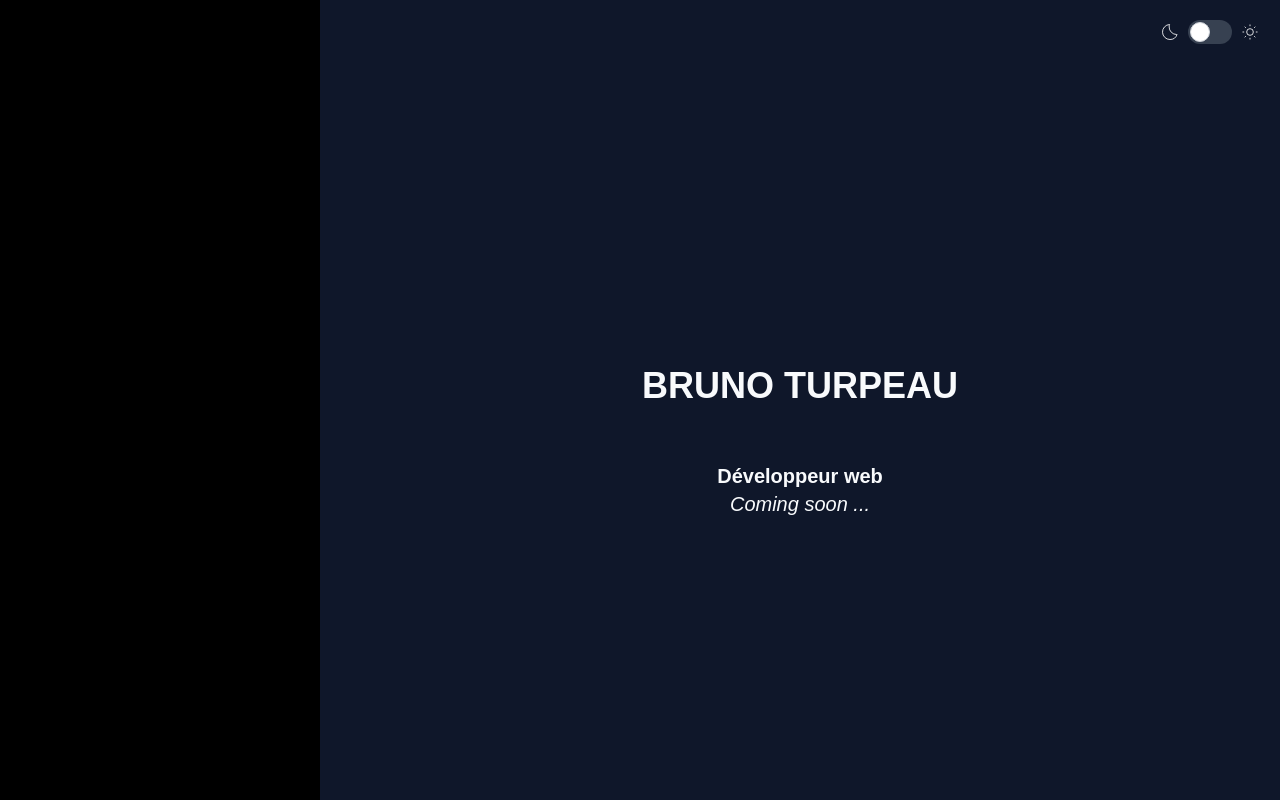
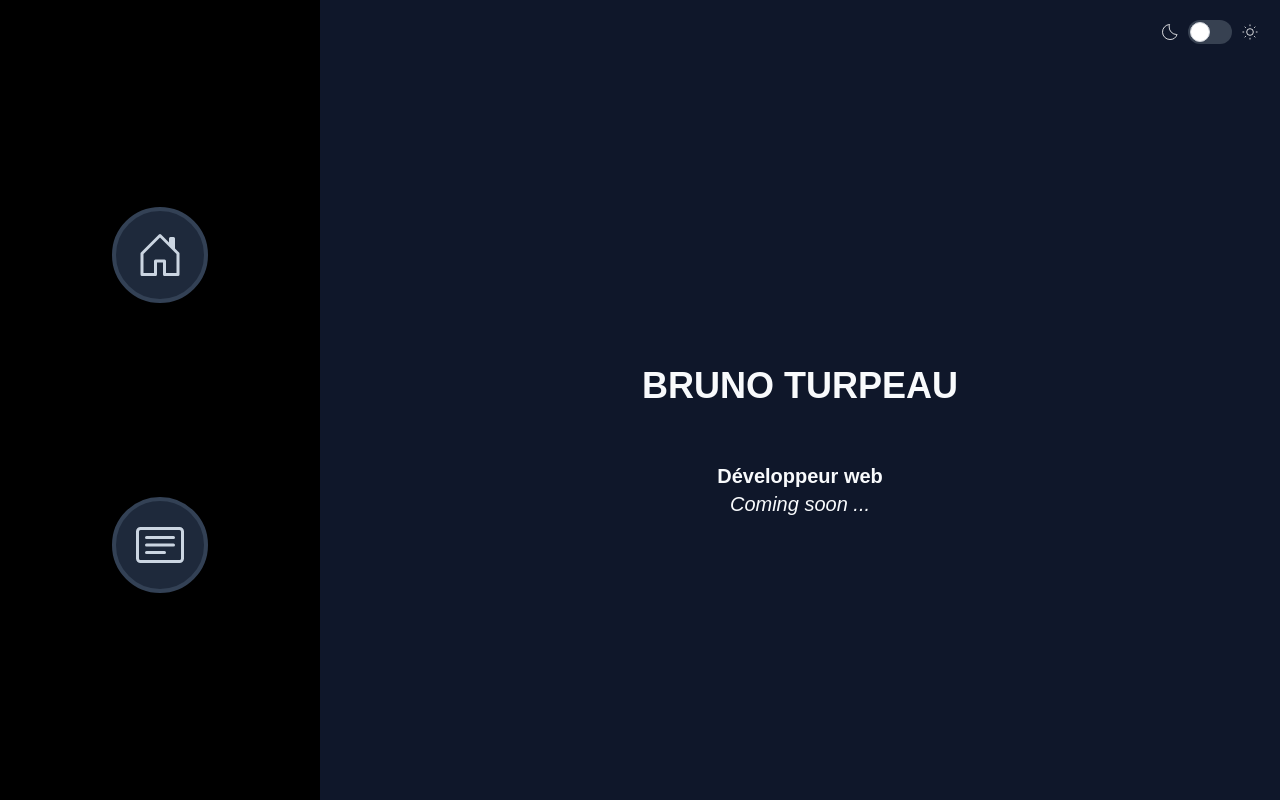
Before and after one commit to brunoturpeau/portfolio_react, a Next.js app: page / in a window 1280 px wide. Built offline with nearby package versions, Linux system fonts and the light colour scheme.

Commit message:
feat: add items navigation

```diff
--- a/app/components/Navigation.tsx
+++ b/app/components/Navigation.tsx
@@ -1,7 +1,88 @@
+import Link from "next/link";
+
 export function Navigation(){
     return (
-        <nav className={`bg-slate-200 dark:bg-black w-full absolute top-0 left-0 z-10 h-[52px] sm:static sm:h-screen sm:w-1/3`}>
-
+        <nav
+            className={`bg-slate-200 dark:bg-black w-full absolute top-0 left-0 z-10 h-[52px] sm:static sm:h-screen sm:w-1/3`}>
+            <ul className="h-full py-3 flex flex-row items-center justify-evenly sm:flex-col">
+                <li className="item-nav">
+                    <Link className="link-nav" href="/">
+                        <svg
+                            className="icon-nav"
+                            xmlns="http://www.w3.org/2000/svg"
+                            width="16"
+                            height="16"
+                            fill="currentColor"
+                            viewBox="0 0 16 16"
+                        >
+                            <path
+                                d="M8.354 1.146a.5.5 0 0 0-.708 0l-6 6A.5.5 0 0 0 1.5 7.5v7a.5.5 0 0 0 .5.5h4.5a.5.5 0 0 0 .5-.5v-4h2v4a.5.5 0 0 0 .5.5H14a.5.5 0 0 0 .5-.5v-7a.5.5 0 0 0-.146-.354L13 5.793V2.5a.5.5 0 0 0-.5-.5h-1a.5.5 0 0 0-.5.5v1.293zM2.5 14V7.707l5.5-5.5 5.5 5.5V14H10v-4a.5.5 0 0 0-.5-.5h-3a.5.5 0 0 0-.5.5v4z"/>
+                        </svg>
+                    </Link>
+                </li>
+                <li className="item-nav">
+                    <Link className="link-nav" href="/a-propos">
+                        <svg
+                            xmlns="http://www.w3.org/2000/svg"
+                            width="16"
+                            height="16"
+                            fill="currentColor"
+                            className="icon-nav"
+                            viewBox="0 0 16 16"
+                        >
+                            <path
+                                d="M14.5 3a.5.5 0 0 1 .5.5v9a.5.5 0 0 1-.5.5h-13a.5.5 0 0 1-.5-.5v-9a.5.5 0 0 1 .5-.5zm-13-1A1.5 1.5 0 0 0 0 3.5v9A1.5 1.5 0 0 0 1.5 14h13a1.5 1.5 0 0 0 1.5-1.5v-9A1.5 1.5 0 0 0 14.5 2z"/>
+                            <path
+                                d="M3 5.5a.5.5 0 0 1 .5-.5h9a.5.5 0 0 1 0 1h-9a.5.5 0 0 1-.5-.5M3 8a.5.5 0 0 1 .5-.5h9a.5.5 0 0 1 0 1h-9A.5.5 0 0 1 3 8m0 2.5a.5.5 0 0 1 .5-.5h6a.5.5 0 0 1 0 1h-6a.5.5 0 0 1-.5-.5"/>
+                        </svg>
+                    </Link>
+                </li>
+                <li className="hidden item-nav">
+                    <Link className="link-nav" href="/portfolio">
+                        <svg
+                            xmlns="http://www.w3.org/2000/svg"
+                            width="16"
+                            height="16"
+                            fill="currentColor"
+                            className="icon-nav"
+                            viewBox="0 0 16 16"
+                        >
+                            <path
+                                d="M6 1v3H1V1zM1 0a1 1 0 0 0-1 1v3a1 1 0 0 0 1 1h5a1 1 0 0 0 1-1V1a1 1 0 0 0-1-1zm14 12v3h-5v-3zm-5-1a1 1 0 0 0-1 1v3a1 1 0 0 0 1 1h5a1 1 0 0 0 1-1v-3a1 1 0 0 0-1-1zM6 8v7H1V8zM1 7a1 1 0 0 0-1 1v7a1 1 0 0 0 1 1h5a1 1 0 0 0 1-1V8a1 1 0 0 0-1-1zm14-6v7h-5V1zm-5-1a1 1 0 0 0-1 1v7a1 1 0 0 0 1 1h5a1 1 0 0 0 1-1V1a1 1 0 0 0-1-1z"/>
+                        </svg>
+                    </Link>
+                </li>
+                <li className="hidden item-nav">
+                    <Link className="link-nav" href="/competences">
+                        <svg
+                            xmlns="http://www.w3.org/2000/svg"
+                            width="16"
+                            height="16"
+                            fill="currentColor"
+                            className="icon-nav"
+                            viewBox="0 0 16 16"
+                        >
+                            <path
+                                d="M5.354 5.119 7.538.792A.52.52 0 0 1 8 .5c.183 0 .366.097.465.292l2.184 4.327 4.898.696A.54.54 0 0 1 16 6.32a.55.55 0 0 1-.17.445l-3.523 3.356.83 4.73c.078.443-.36.79-.746.592L8 13.187l-4.389 2.256a.5.5 0 0 1-.146.05c-.342.06-.668-.254-.6-.642l.83-4.73L.173 6.765a.55.55 0 0 1-.172-.403.6.6 0 0 1 .085-.302.51.51 0 0 1 .37-.245zM8 12.027a.5.5 0 0 1 .232.056l3.686 1.894-.694-3.957a.56.56 0 0 1 .162-.505l2.907-2.77-4.052-.576a.53.53 0 0 1-.393-.288L8.001 2.223 8 2.226z"/>
+                        </svg>
+                    </Link>
+                </li>
+                <li className="hidden item-nav">
+                    <Link className="link-nav" href="/message">
+                        <svg
+                            xmlns="http://www.w3.org/2000/svg"
+                            width="16"
+                            height="16"
+                            fill="currentColor"
+                            className="icon-nav"
+                            viewBox="0 0 16 16"
+                        >
+                            <path
+                                d="M15.854.146a.5.5 0 0 1 .11.54l-5.819 14.547a.75.75 0 0 1-1.329.124l-3.178-4.995L.643 7.184a.75.75 0 0 1 .124-1.33L15.314.037a.5.5 0 0 1 .54.11ZM6.636 10.07l2.761 4.338L14.13 2.576zm6.787-8.201L1.591 6.602l4.339 2.76z"/>
+                        </svg>
+                    </Link>
+                </li>
+            </ul>
         </nav>
     )
 }
--- a/app/globals.css
+++ b/app/globals.css
@@ -10,7 +10,18 @@
         @apply mb-5;
         line-height: 32px;
     }
+    .item-nav {
+        @apply sm:bg-slate-800 sm:rounded-full sm:border-4 sm:border-slate-700
+        sm:hover:bg-slate-700;
+    }
+    .link-nav{
+        @apply block sm:p-5 ;
+    }
+    .icon-nav{
+        @apply w-12 h-12 fill-slate-300;
+    }
 }
+
 
 .a-propos main{
     justify-content: normal ;
@@ -22,18 +33,14 @@ html::-webkit-scrollbar {
             rgba(0,0,0,.15);
 }
 html::-webkit-scrollbar-thumb {
-    background:
-            #a8a29e;
+    background: #a8a29e;
 }
 /* scrollbar styling standard version */
 html {
-    scrollbar-color:
-            #cbd5e1
+    scrollbar-color: #cbd5e1
             rgba(203, 213, 225, .4);
     scrollbar-width: thin;
 }
-
-
 
 html.dark::-webkit-scrollbar {
     width: 2rem;
@@ -41,8 +48,7 @@ html.dark::-webkit-scrollbar {
             rgba(12,00,99,.15);
 }
 html.dark::-webkit-scrollbar-thumb {
-    background:
-            #000000
+    background: #000000
 }
 /* scrollbar styling standard version */
 html.dark {
```
